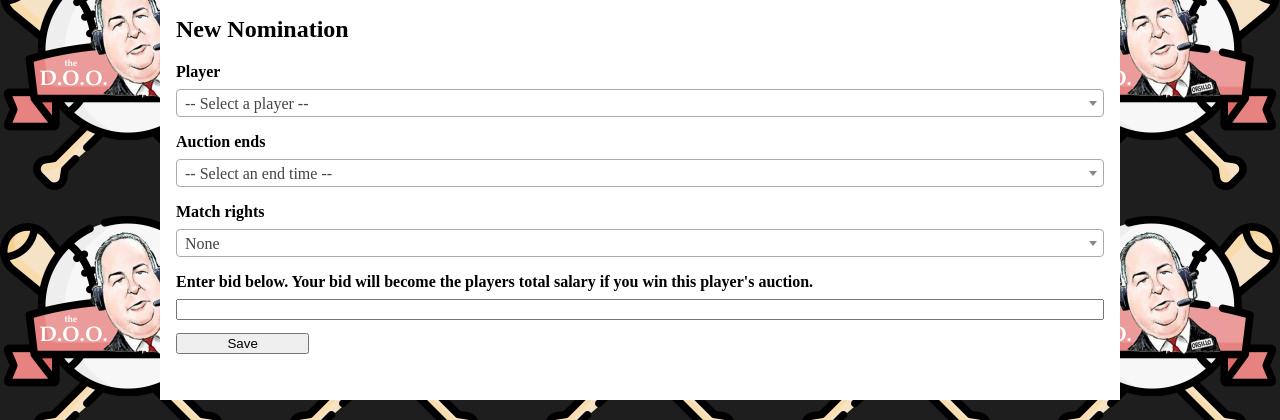
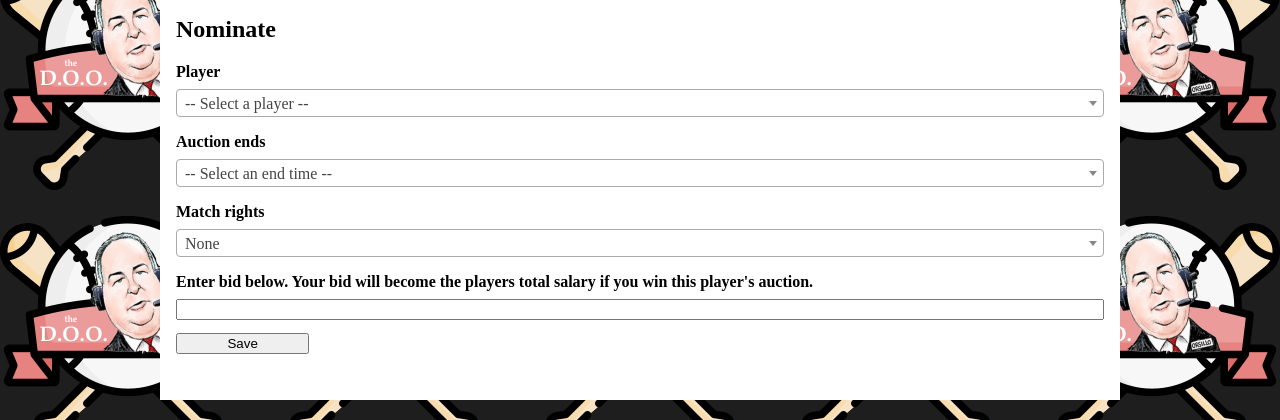
Before and after one commit to adtodesco/auctioneer, a Flask app: template auctioneer/templates/auction/nominate.html in a window 1280 px wide. Shown: the part 59-479 px from the top of the page. Run offline with Flask 3, Linux system fonts and the light colour scheme; the template is opened without the code that fills it, so the values that code supplies are empty; some libraries are stand-ins or nearby versions.

Commit message:
Nomination page title rephrased to Nominate.

```diff
--- a/auctioneer/templates/auction/nominate.html
+++ b/auctioneer/templates/auction/nominate.html
@@ -1,7 +1,7 @@
 {% extends 'base.html' %}
 
 {% block header %}
-<h1>{% block title %}New Nomination{% endblock %}</h1>
+<h1>{% block title %}Nominate{% endblock %}</h1>
 {% endblock %}
 
 {% block content %}
```
